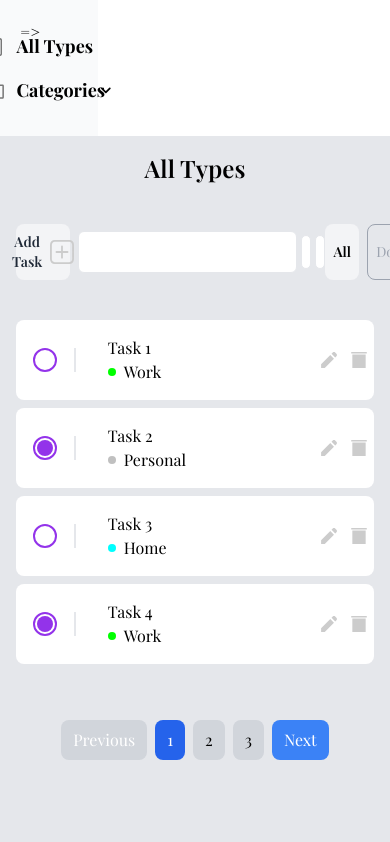
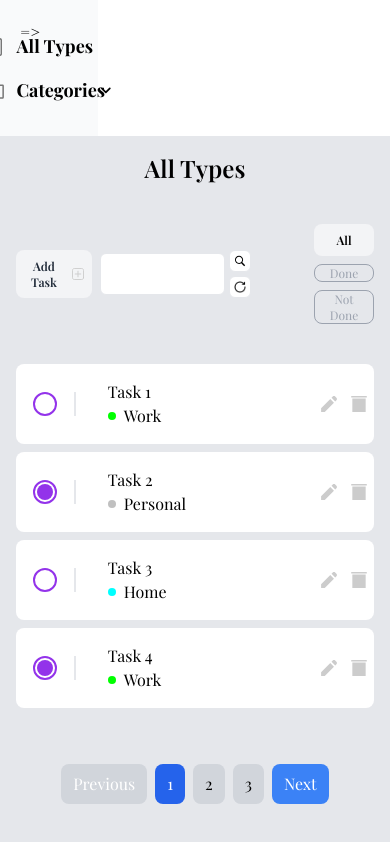
Before and after one commit to GoktugMuratDemir/task-master, a React (Create React App) app: page / in a window 390 px wide. Shown: the top 842 px of the page. Built offline with nearby package versions, Linux system fonts and the light colour scheme; a web font is replaced by a local one.

Commit message:
Filter bar responsive düzenlendi

```diff
--- a/src/Components/FilterBar.tsx
+++ b/src/Components/FilterBar.tsx
@@ -6,8 +6,8 @@ import AddEditTaskForm from "./AddEditTaskForm";
 
 const buttonStyles = (isSelected: boolean) => {
   return isSelected
-    ? "bg-gray-100 text-sm font-semibold p-2 rounded-lg transition duration-300 ease-in-out"
-    : "text-gray-400 text-sm bg-transparent border border-solid border-gray-400 rounded-lg px-2";
+    ? "bg-gray-100 text-sm font-semibold p-2 rounded-lg transition duration-300 ease-in-out max-md:text-xs"
+    : "text-gray-400 text-sm bg-transparent border border-solid border-gray-400 rounded-lg px-2 max-md:text-xs";
 };
 
 export const FilterBar: React.FC = () => {
@@ -80,8 +80,8 @@ export const FilterBar: React.FC = () => {
               onClick={openModal}
             >
               {" "}
-              <p className="text-sm font-semibold"> Add Task</p>
-              <img src="/Assets/add.svg" alt="" className="w-6 h-6" />
+              <p className="text-sm font-semibold max-md:text-xs">Add Task</p>
+              <img src="/Assets/add.svg" alt="" className="w-6 h-6 max-md:w-3 max-md:h-3" />
             </button>
           </div>
 
@@ -93,22 +93,24 @@ export const FilterBar: React.FC = () => {
               type="text"
               value={searchKeyword}
               onChange={searchHandleInput}
-              className="p-2 border rounded-md"
+              className="p-2 border rounded-md max-md:w-7/12 "
             />
-            <button type="submit" className="border rounded-md bg-white p-1">
-              <img src="/Assets/search.svg" alt="" className="w-6 h-6" />
+           <div className="flex gap-1 max-md:flex-col">
+           <button type="submit" className="border rounded-md bg-white p-1">
+              <img src="/Assets/search.svg" alt="" className="w-6 h-6 max-md:w-3 max-md:h-3" />
             </button>
             <button
               type="button"
               onClick={resetTasks}
               className="border rounded-md bg-white p-1"
             >
-              <img src="/Assets/reset.png" alt="" className="w-6 h-6" />
+              <img src="/Assets/reset.png" alt="" className="w-6 h-6 max-md:w-3 max-md:h-3" />
             </button>
+           </div>
           </form>
         </div>
 
-        <div className="flex gap-2">
+        <div className="flex gap-2 max-md:flex-col">
           {renderButton("all", "All")}
           {renderButton("done", "Done")}
           {renderButton("notDone", "Not Done")}
```
